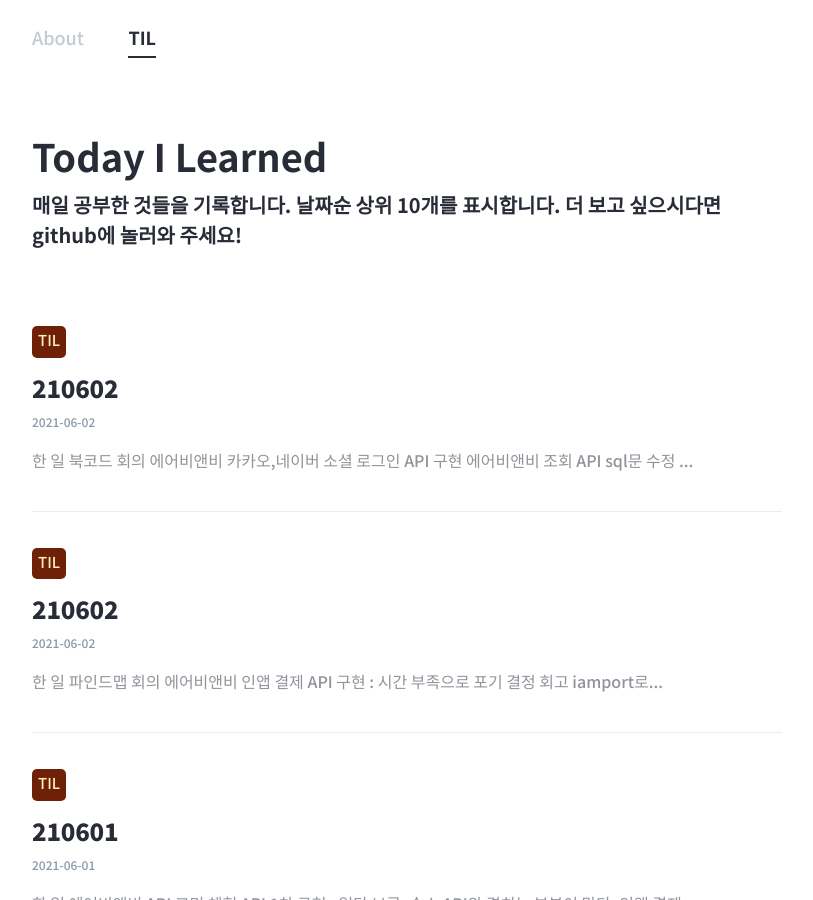
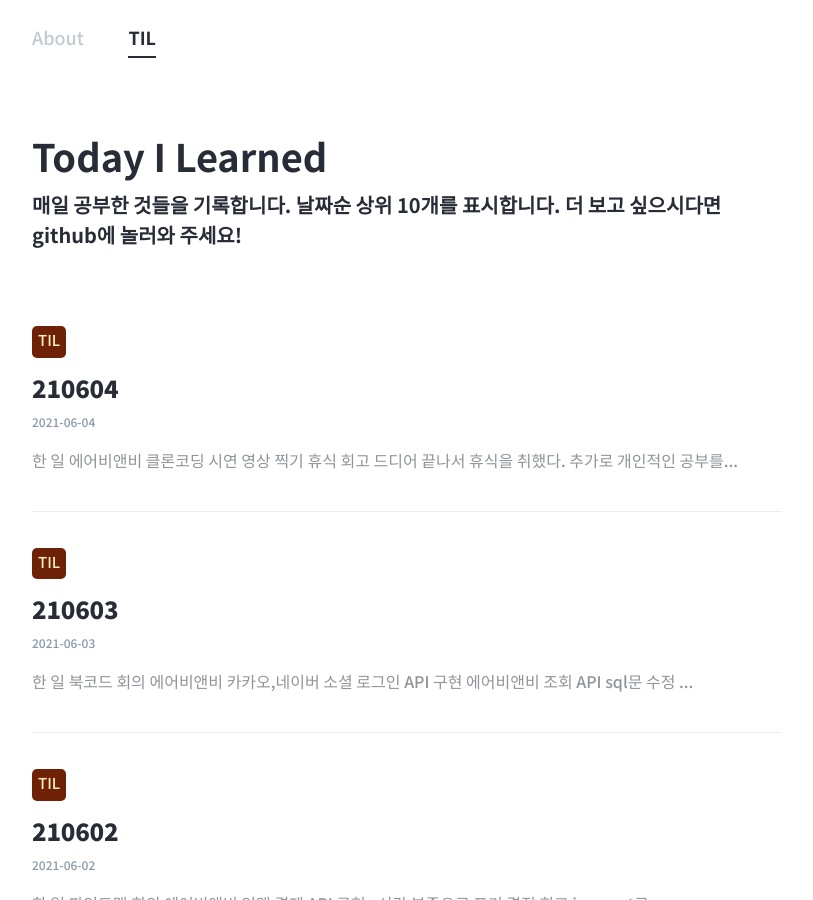
Before and after one commit to defwdahyun0/defwdahyun0.github.io, a Jekyll site: the page built from TIL/index.html, in a window 1280 px wide and 900 px high. Shown: the whole window, without its empty margins (233-1046 px from the left). Built offline with Jekyll 4.4.1, drawn with Linux system fonts in a browser that asks for light colours; some web fonts are replaced.

Commit message:
21.06.03

```diff
--- a/TIL/2021-06-03.md
+++ b/TIL/2021-06-03.md
@@ -1,9 +1,9 @@
 ---
 layout: post
-title: [210602]
+title: [210603]
 subtitle:
 type: "TIL"
-createDate: 2021-06-02
+createDate: 2021-06-03
 til: true
 text: true
 author: "defwdahyun0"
--- /dev/null
+++ b/TIL/2021-06-04.md
@@ -0,0 +1,26 @@
+---
+layout: post
+title: [210604]
+subtitle:
+type: "TIL"
+createDate: 2021-06-04
+til: true
+text: true
+author: "defwdahyun0"
+post-header: false
+header-img:
+order: 32
+---
+### **한 일**
+
+
+- 에어비앤비 클론코딩 시연 영상 찍기
+
+- 휴식
+
+
+### **회고**
+
+드디어 끝나서 휴식을 취했다. 추가로 개인적인 공부를 진행했다.
+
+나중에 후기도 작성해볼 예정이다!
```
